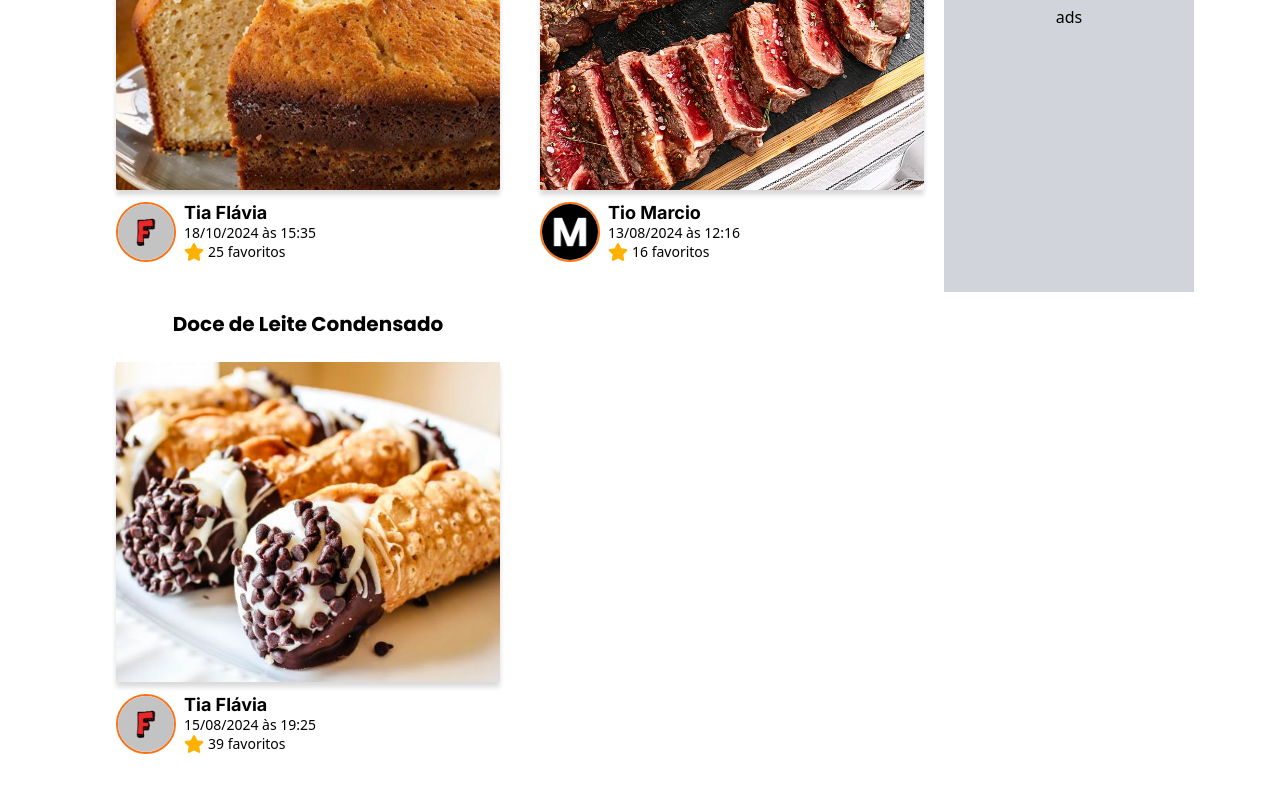
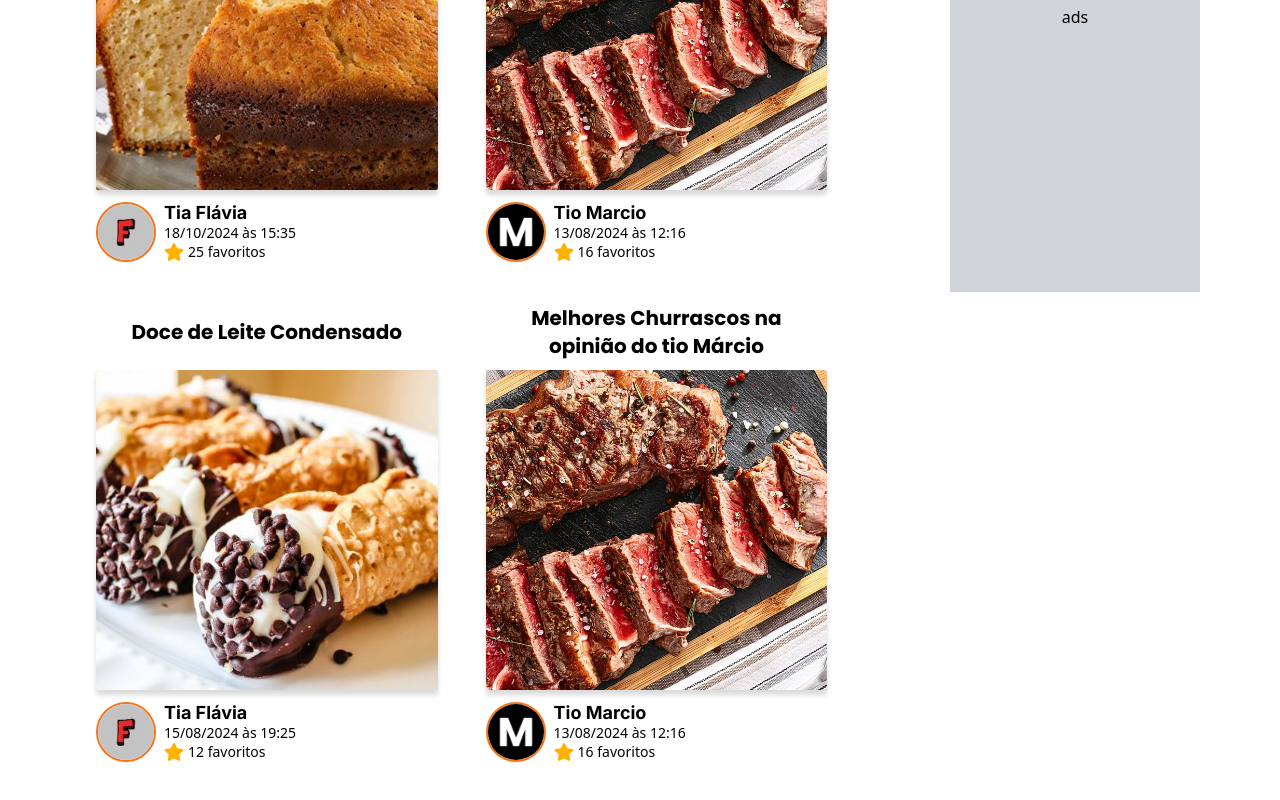
Before and after one commit to MuriloZague/receitalhada, a React (Vite) app: page / in a window 1280 px wide. Shown: the part 796-1596 px from the top of the page. Built offline with nearby package versions, Linux system fonts and the light colour scheme.

Commit message:
width ajustments

```diff
--- a/src/App.tsx
+++ b/src/App.tsx
@@ -28,7 +28,9 @@ const listCard = [
 const listRevenues = [
   {title: 'Bolos Famosos da Tia Flávia', src: CAKE, perfil: F, name: 'Tia Flávia', date: '18/10/2024 às 15:35', likes: '25'},
   {title: 'Melhores Churrascos na opinião do tio Márcio', src: CHURRASCO, perfil: M, name: 'Tio Marcio', date: '13/08/2024 às 12:16', likes: '16'},
-  {title: 'Doce de Leite Condensado', src: CONDENSADO, perfil: F, name: 'Tia Flávia', date: '15/08/2024 às 19:25', likes: '39'},
+  {title: 'Doce de Leite Condensado', src: CONDENSADO, perfil: F, name: 'Tia Flávia', date: '15/08/2024 às 19:25', likes: '12'},
+  {title: 'Melhores Churrascos na opinião do tio Márcio', src: CHURRASCO, perfil: M, name: 'Tio Marcio', date: '13/08/2024 às 12:16', likes: '16'},
+
 ]
 
 function App() {
--- a/src/components/ListRevenues.tsx
+++ b/src/components/ListRevenues.tsx
@@ -8,8 +8,8 @@ type RevenuesList = {
 export default function ListRevenues({ revenues }: RevenuesList){
 
     return(
-        <section className="mt-10 w-full flex ml-5">
-            <div className="w-3/4">
+        <section className="mt-10 w-full flex">
+            <div className="w-11/12">
                 <div className="mb-8">
                     <p className="inter text-3xl font-bold">Principais <span className="textorange">Receitas</span></p>
                 </div>
--- a/src/utils/Revenues.tsx
+++ b/src/utils/Revenues.tsx
@@ -7,9 +7,9 @@ type RevenuesProps = {
 export default function Revenues({ revenues }: RevenuesProps) {
     return (
         <section className="mb-32">
-            <div className="revenues-container flex flex-wrap gap-10 mt-5">
+            <div className="flex flex-wrap gap-12 mt-5">
                 {revenues.map((revenue, index) => (
-                    <div key={index} className="revenue-item">
+                    <div className='w-2/5' key={index}>
                         <div className='flex justify-center'>
                             <div className='flex max-w-80 h-11 items-center'>
                                 <p className='text-xl receita text-center cursor-pointer'>{revenue.title}</p>
@@ -17,7 +17,7 @@ export default function Revenues({ revenues }: RevenuesProps) {
                         </div>
 
                         {/* Imagem da receita */}
-                        <div className="relative bg-gray-300 w-96 h-80 mt-4 rounded-sm overflow-hidden cursor-pointer"
+                        <div className="relative bg-gray-300 w-full h-80 mt-4 rounded-sm overflow-hidden cursor-pointer"
                             style={{ boxShadow: '0 5px 5px 0 rgba(0,0,0,.15)' }}>
                             <div
                                 className="absolute inset-0 transition-transform duration-500 ease-out hover:scale-110"
```
